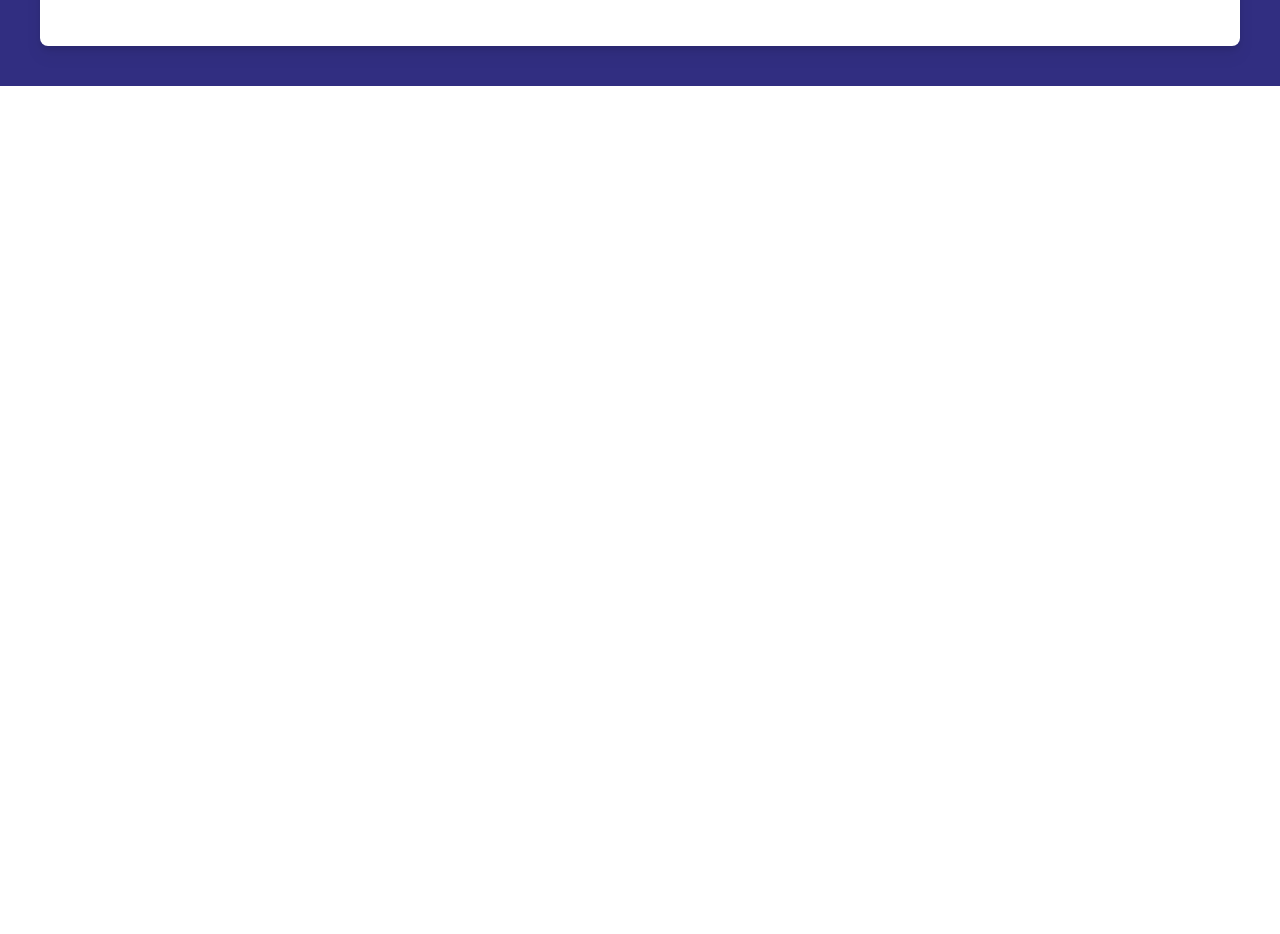
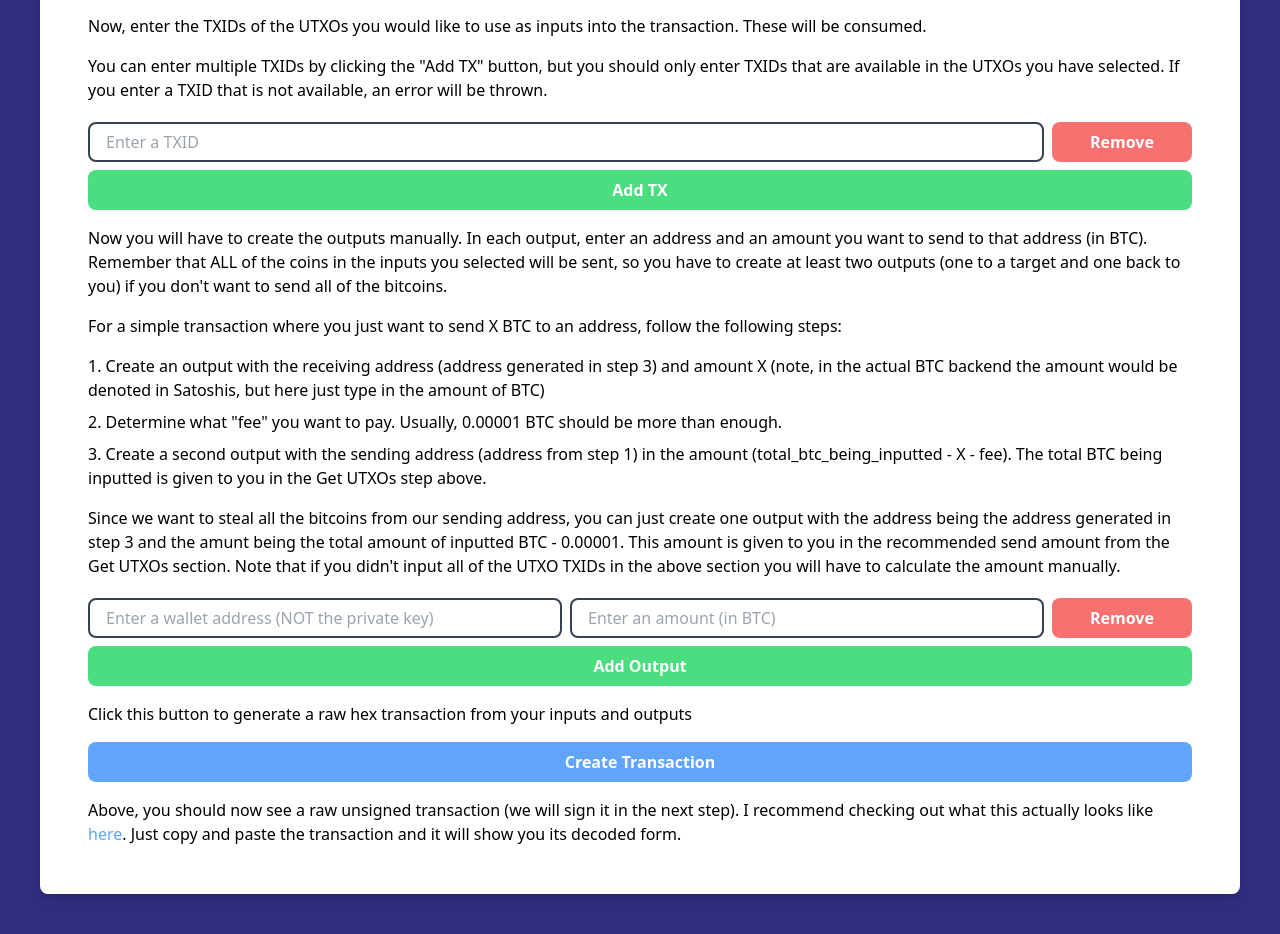
Before and after one commit to CryptoMexFund/steal_btc, a React (Create React App) app in the folder frontend/: page / in a window 1280 px wide. Shown: the part 1964-2898 px from the top of the page. Before the commit the page ends 2050 px from the top, so only its background shows below. Built offline with nearby package versions, Linux system fonts and the light colour scheme.

Commit message:
Finished Step 4

```diff
--- a/frontend/src/components/Buttons.js
+++ b/frontend/src/components/Buttons.js
@@ -14,6 +14,29 @@ import React, {useState} from 'react';
         </button>
     )
 }
+
+/**
+ * The red button (used for deleting)
+ */
+export function ButtonRed(props){
+    return (
+        <button className="flex items-center justify-center w-auto  min-w-[140px] bg-red-400 text-white font-bold py-2 px-4 rounded-lg cursor-pointer h-[40px] disabled:opacity-80 disabled:cursor-default disabled:bg-red-400 disabled:text-white disabled:border-0 hover:border-2 hover:text-red-600 hover:border-red-600 hover:bg-transparent" onClick={props.onClick} disabled={props.disabled}>
+            {props.children}
+        </button>
+    )
+}
+
+export function ButtonGreen(props){
+    return (
+        <button className="flex items-center justify-center w-auto  min-w-[140px] bg-green-400 text-white font-bold py-2 px-4 rounded-lg cursor-pointer h-[40px] disabled:opacity-80 disabled:cursor-default disabled:bg-green-400 disabled:text-white disabled:border-0 hover:border-2 hover:text-green-600 hover:border-green-600 hover:bg-transparent" onClick={props.onClick} disabled={props.disabled}>
+            {props.children}
+        </button>
+    )
+}
+
+/**
+ *
+ */
 
 /**
  * A component that has a button and then displays nested JSON w/ the results of an
@@ -38,7 +61,8 @@ export function AsyncActionButton(props){
                 setActionResponse({"error": resp.data.error || "An error occurred."});
             }
         } catch (err){
-            setActionResponse({"error": err.message || "An error occurred."});
+
+            setActionResponse({"error": err.response.data.error || "An error occurred."});
         }
         setLoading(false);
     }
--- a/frontend/src/components/Section.js
+++ b/frontend/src/components/Section.js
@@ -3,7 +3,7 @@ import {WhiteContainer} from "./Containers";
 function Section({title, children}){
     return (
       <WhiteContainer>
-        <div className="flex flex-col">
+        <div className="flex flex-col w-full">
           <h2>{title}</h2>
           {children}
         </div>
--- a/frontend/src/components/TextInputBox.js
+++ b/frontend/src/components/TextInputBox.js
@@ -2,12 +2,12 @@ import React from "react";
 
 function TextInputBox(props) {
   return (
-    <label>
+    <label className={props.className}>
       <span className={`${props.inputClassName || "text-black"} `}>
         {props.inputName}
       </span>
       <input
-        className={`${props.className} ${
+        className={`${
           props.errors && "border-red-500"
         } appearance-none border-2 border-gray-700 rounded-lg w-full py-2 px-4 text-black leading-tight focus:outline-none focus:bg-white focus:border-blue-500 mt-1`}
         type={props.type}
--- a/frontend/src/steps/Step4.js
+++ b/frontend/src/steps/Step4.js
@@ -1,11 +1,18 @@
 import React, {useState} from 'react';
 import axios from 'axios';
-import {AsyncActionButton} from "../components/Buttons";
+import {AsyncActionButton, ButtonRed, ButtonGreen} from "../components/Buttons";
 import Section from "../components/Section";
 import TextInputBox from "../components/TextInputBox";
 import {NestedTextCollapse} from "../components/TextCollapse";
+import {TextHyperlink} from "../components/Links";
 
 function renderAvailableUTXOs(data){
+    // Get total amount of BTC in UTXOs
+    let total = 0;
+    for(let i = 0; i < data.utxos.length; i++){
+        total += data.utxos[i].value;
+    }
+
     return (
         <div className="flex flex-col space-y-2">
             <NestedTextCollapse title="UTXOs" json={data} />
@@ -15,21 +22,69 @@ function renderAvailableUTXOs(data){
                     return (<span key={utxo.txid}>{utxo.txid}</span>)
                 })}
             </div>
+            <div className="flex flex-row items-end">
+                <span className="font-semibold">Total BTC in UTXOs:&nbsp;</span>
+                <span>{(total/(10**8)).toFixed(8)}</span>
+            </div>
+            <div className="flex flex-row items-end">
+                <span className="font-semibold">Recommended Send Amount:&nbsp;</span>
+                <span>{(total/(10**8) - 0.00001).toFixed(8)}</span>
+            </div>
         </div>
     )
 }
 
 function Step4(){
     const [getUtxoWallet, setGetUtxoWallet] = useState(null);
+    const [inputs, setInputs] = useState([""]);
+    const [outputs, setOutputs] = useState([{}]);
 
     return (
         <Section title="Step 4. Create an unsigned hex transaction">
-          <div className="flex flex-col space-y-4">
+          <div className="flex flex-col w-full space-y-4">
             <p>At this point, we are going to actually generate a raw bitcoin transaction that we will later sign and broadcast to the bitcoin network.</p>
             <p>First, enter the address you are trying to send bitcoins from below (the address from step 1) to get a list of its UTXOs (read the article for more details about what exactly this is). I encourage you to take a look at what these UTXOs actually look like, so please expand the component below by clicking the plus button near any expandable node.</p>
             <p>If you can't see any UTXOs, you probably don't have any BTC available in the wallet to spend. Please ensure you utilize the testnet faucet and then try this again.</p>
             <TextInputBox onChange={(e) => setGetUtxoWallet(e.target.value)} value={getUtxoWallet} placeholder="Enter a wallet address (NOT the private key)"/>
             <AsyncActionButton onClick={() => axios.get('/crypto/wallet/utxos', {params: {address: getUtxoWallet}})} renderResults={renderAvailableUTXOs} loadingText="Getting UTXOs...">Get UTXOs</AsyncActionButton>
+            <p>Now, enter the TXIDs of the UTXOs you would like to use as inputs into the transaction. These will be consumed.</p>
+            <p>You can enter multiple TXIDs by clicking the "Add TX" button, but you should only enter TXIDs that are available in the UTXOs you have selected. If you enter a TXID that is not available, an error will be thrown.</p>
+            <div className="flex flex-col w-full space-y-2">
+                {inputs.map((input, i) => {
+                    return (
+                        <div key={i} className="flex flex-row w-full space-x-2 items-end justify-between">
+                            <TextInputBox className="w-full" onChange={(e) => setInputs(inputs.map((input, j) => {if(j === i) return e.target.value; else return input}))} value={input} placeholder="Enter a TXID"/>
+                            <ButtonRed onClick={() => setInputs(inputs.filter((input, j) => j !== i))}>Remove</ButtonRed>
+                        </div>
+                    )
+                })}
+                <ButtonGreen onClick={() => setInputs(inputs.concat([""]))}>Add TX</ButtonGreen>
+            </div>
+            <p>Now you will have to create the outputs manually. In each output, enter an address and an amount you want to send to that address (in BTC). Remember that ALL of the coins in the inputs you selected will be sent, so you have to create at least two outputs (one to a target and one back to you) if you don't want to send all of the bitcoins.</p>
+            <p>For a simple transaction where you just want to send X BTC to an address, follow the following steps:</p>
+            <p>
+                <ol className="flex flex-col space-y-2">
+                    <li>1. Create an output with the receiving address (address generated in step 3) and amount X (note, in the actual BTC backend the amount would be denoted in Satoshis, but here just type in the amount of BTC)</li>
+                    <li>2. Determine what "fee" you want to pay. Usually, 0.00001 BTC should be more than enough.</li>
+                    <li>3. Create a second output with the sending address (address from step 1) in the amount (total_btc_being_inputted - X - fee). The total BTC being inputted is given to you in the Get UTXOs step above.</li>
+                </ol>
+            </p>
+            <p>Since we want to steal all the bitcoins from our sending address, you can just create one output with the address being the address generated in step 3 and the amunt being the total amount of inputted BTC - 0.00001. This amount is given to you in the recommended send amount from the Get UTXOs section. Note that if you didn't input all of the UTXO TXIDs in the above section you will have to calculate the amount manually.</p>
+            <div className="flex flex-col w-full space-y-2">
+                {outputs.map((output, i) => {
+                    return (
+                        <div key={i} className="flex flex-row w-full space-x-2 items-end justify-between">
+                            <TextInputBox className="w-full" onChange={(e) => setOutputs(outputs.map((output, j) => {if(j === i) return {address: e.target.value, value: output.value}; else return output}))} value={output.address} placeholder="Enter a wallet address (NOT the private key)"/>
+                            <TextInputBox className="w-full" onChange={(e) => setOutputs(outputs.map((output, j) => {if(j === i) return {address: output.address, value: e.target.value}; else return output}))} value={output.value} placeholder="Enter an amount (in BTC)"/>
+                            <ButtonRed onClick={() => setOutputs(outputs.filter((output, j) => j !== i))}>Remove</ButtonRed>
+                        </div>
+                    )
+                })}
+                <ButtonGreen onClick={() => setOutputs(outputs.concat([{address: "", amount: ""}]))}>Add Output</ButtonGreen>
+            </div>
+            <p>Click this button to generate a raw hex transaction from your inputs and outputs</p>
+            <AsyncActionButton onClick={() => axios.post('/crypto/transaction/generate', {from_address: getUtxoWallet, outputs: outputs, utxo_inputs: inputs})} renderResults={data => <p className="break-all">{data.tx}</p>} loadingText="Creating transaction...">Create Transaction</AsyncActionButton>
+            <p>Above, you should now see a raw unsigned transaction (we will sign it in the next step). I recommend checking out what this actually looks like <TextHyperlink href="https://live.blockcypher.com/btc/decodetx/">here</TextHyperlink>. Just copy and paste the transaction and it will show you its decoded form.</p>
           </div>
         </Section>
     )
```
Also changed, not shown: 1 other file (tests, documents, lock files or other folders).
